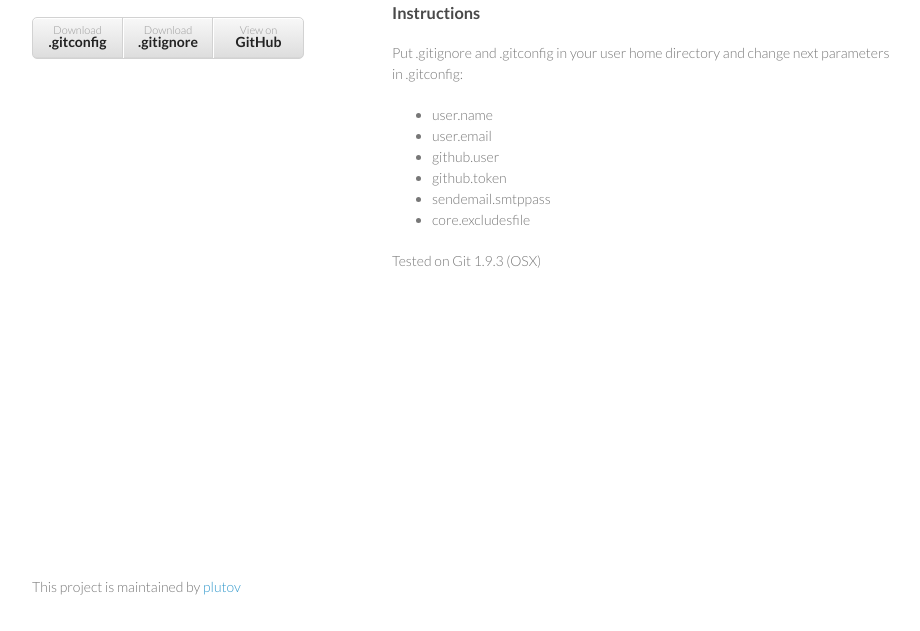
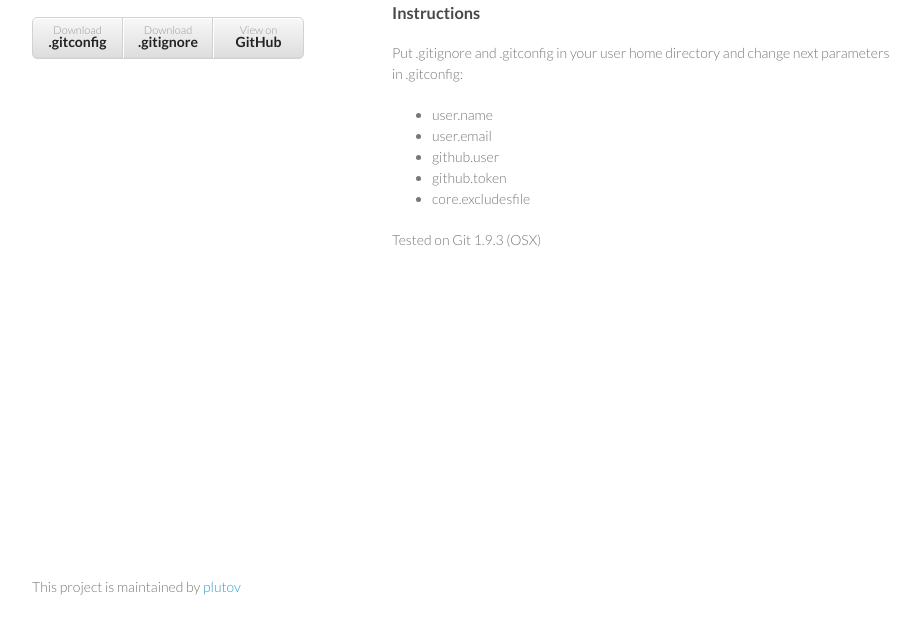
Before and after one commit to plutov/gitbootstrap, a plain HTML site: page index.html in a window 1280 px wide. Shown: the part 133-764 px from the top of the page, without its empty margins (178-1098 px from the left). Drawn offline with Linux system fonts and the light colour scheme.

Commit message:
Removed smtp

```diff
--- a/index.html
+++ b/index.html
@@ -40,7 +40,6 @@
         <li>user.email</li>
         <li>github.user</li>
         <li>github.token</li>
-        <li>sendemail.smtppass</li>
         <li>core.excludesfile</li>
   </ul>
 </p>
```
